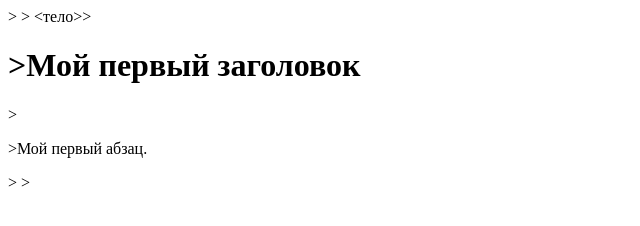
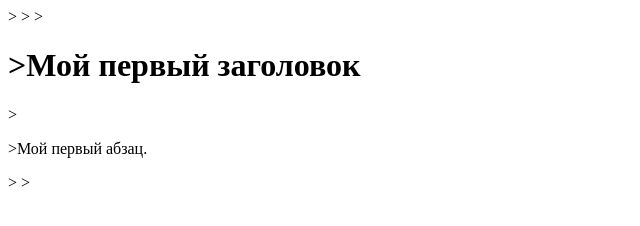
Before and after one commit to ryabcev/html, a plain HTML site: page index.html in a window 1280 px wide. Shown: the full height of the page, 0-640 px from the left. Drawn offline with Linux system fonts and the light colour scheme.

Commit message:
Update index.html

```diff
--- a/index.html
+++ b/index.html
@@ -1,10 +1,10 @@
 <!DOCTYPE html>>
 <html>>
-<тело>>
+<body>>
 
 <h1>>Мой первый заголовок</h1>>
 
 <p>>Мой первый абзац.</p>>
 
-</тело>>
+</body>>
 </html>
```
